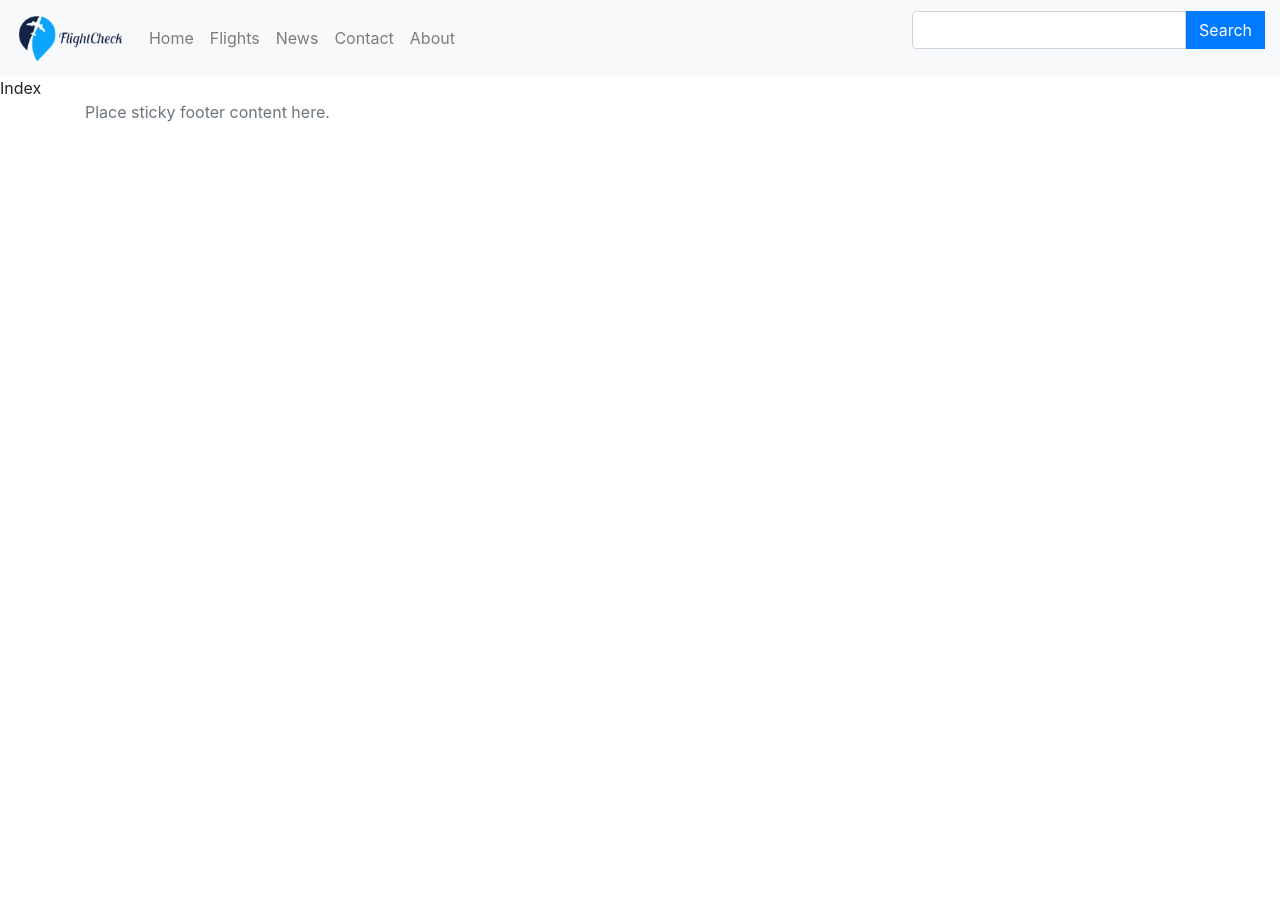
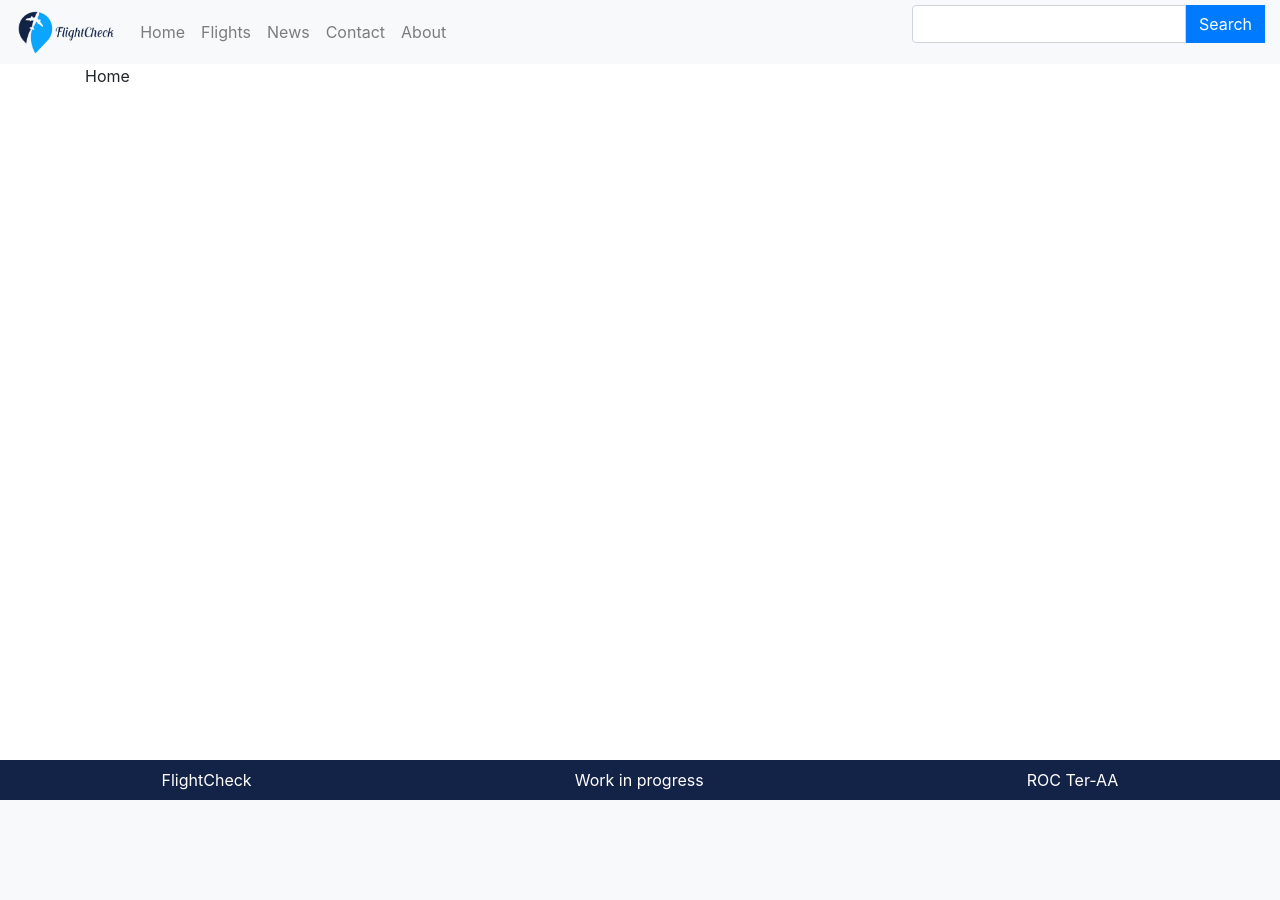
Before and after one commit to myrell8/Proftaak2, a PHP site: page /FlightCheck/index.php in a window 1280 px wide. After the commit the page ends 800 px from the top, so only its background shows below. Run offline with PHP 8.4, Linux system fonts and the light colour scheme; some libraries are stand-ins or nearby versions.

Commit message:
Layout fixed. Sticky footer added. Scrollbar style changes

```diff
--- a/contact.php
+++ b/contact.php
@@ -6,7 +6,11 @@
 <body>
 
 <?php require 'includes/header.inc.php'; ?>
-Contact
+
+	<div class="container">
+		Contact
+	</div>
+
 <?php require 'includes/footer.inc.php'; ?>
 
 
--- a/css/style.css
+++ b/css/style.css
@@ -1,3 +1,15 @@
+body{
+	height: 100vh;
+}
+
+.navbar{
+	height: 8%;
+}
+
+.navbar-logo{
+	height: inherit;
+}
+
 .modal-body{
 	display: flex;
 	justify-content: center;
@@ -7,6 +19,31 @@
 #anysearch-slidebox{
 	display: none !important;
 }
+
 .container{
-	min-height: 100vh;
+	height: 87%;
+	overflow: auto;
 }
+
+.footer{
+	height: 5%;
+	background-color: #132347;
+	color: white;
+}
+
+.container::-webkit-scrollbar-track
+{
+	-webkit-box-shadow: inset 0 0 6px rgba(0,0,0,0.3);
+	background-color: #F5F5F5;
+}
+
+.container::-webkit-scrollbar
+{
+	width: 6px;
+	background-color: #F5F5F5;
+}
+
+.container::-webkit-scrollbar-thumb
+{
+	background-color: #132347;
+}
--- a/includes/footer.inc.php
+++ b/includes/footer.inc.php
@@ -1,5 +1,5 @@
-<footer class="footer">
-      <div class="container">
-        <span class="text-muted">Place sticky footer content here.</span>
-      </div>
-    </footer>
+<footer class="footer fixed-bottom d-flex justify-content-around align-items-center">
+    <span>FlightCheck</span>
+    <span>Work in progress</span>
+    <span>ROC Ter-AA</span>
+</footer>
--- a/includes/header.inc.php
+++ b/includes/header.inc.php
@@ -1,11 +1,11 @@
 <nav class="navbar navbar-light bg-light navbar-expand">
-	<a href="index.php" class="navbar-brand"><img src="img/LogoSmall.png" height="50px"></a>
+	<a href="index.php" class="navbar-brand"><img src="img/LogoSmall.png" height="46px"></a>
 	<button class="navbar-toggler" type="button" data-toggle="collapse" data-target="#navbarSupportedContent" aria-controls="navbarSupportedContent" aria-expanded="false" aria-label="Toggle navigation">
 		<span class="navbar-toggler-icon"></span>
 	</button>
 	<ul class="navbar-nav mr-auto">
 		<li class="nav-item"><a href="index.php" class="nav-link">Home</a></li>
-		<li class="nav-item"><a href="results.php" class="nav-link">Flights</a></li>
+		<li class="nav-item"><a href="flights.php" class="nav-link">Flights</a></li>
 		<li class="nav-item"><a href="news.php" class="nav-link">News</a></li>
 		<li class="nav-item"><a href="contact.php" class="nav-link">Contact</a></li>
 		<li class="nav-item"><a href="about.php" class="nav-link">About</a></li>
@@ -18,17 +18,6 @@
 				<button class="btn btn-primary" type="button" id="button-addon1">Search</button>
 			</div>
 		</div>
-<!-- <div class="input-group mb-3">
-<div class="input-group-prepend">
-		  <input type="text" class="form-control" aria-label="Text input with dropdown button">
-		    <button class="btn btn-success" type="button" data-toggle="dropdown" aria-haspopup="true" aria-expanded="false">Search options <span class="caret"></span></button>
-		    <div class="dropdown-menu">
-		      <a class="dropdown-item" href="#">Filter op stad</a>
-		      <a class="dropdown-item" href="#">Filter op land</a>
-		      <a class="dropdown-item" href="#">Filter op IATA code</a>
-		    </div>
-		  </div>
-		</div> -->
 	</div>
 
 </nav>
--- a/index.php
+++ b/index.php
@@ -4,9 +4,15 @@
 	<?php require 'includes/head.php'; ?>
 </head>
 <body>
+
 <?php require 'includes/header.inc.php'; ?>
-Index
+
+	<div class="container">
+		Home
+	</div>
+
 <?php require 'includes/footer.inc.php'; ?>
+
 </body>
 
 <!-- jQuery -->
```
Also changed, not shown: about.php (+9 -5 lines), news.php (+7 -2 lines), flights.php (renamed from results.php).
